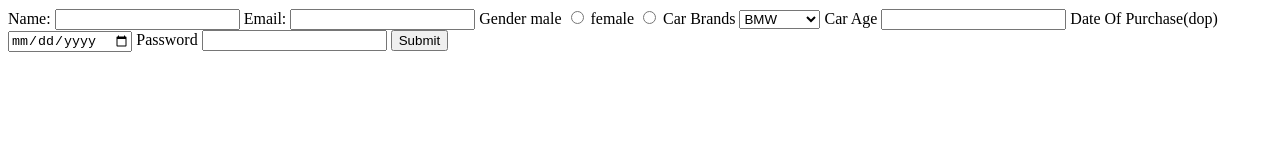
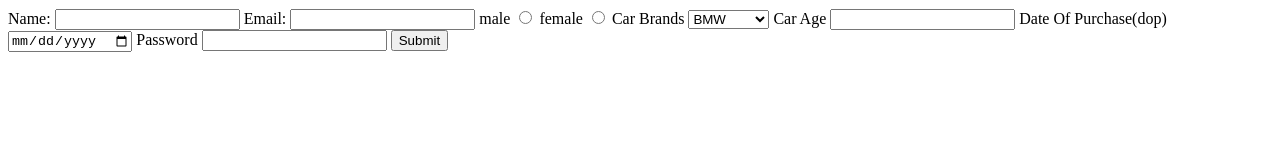
Before and after one commit to acciojob/car-insurance-form-venusagar-accio, a website: page main.html in a window 1280 px wide. Drawn offline with Linux system fonts and the light colour scheme.

Commit message:
created a submission

```diff
--- a/main.html
+++ b/main.html
@@ -13,11 +13,10 @@
 		<input type="text" id=name required>
 		<label for="email">Email:</label>
 		<input type="email" id="email" required>
-		<label>Gender</label>
 		<label for="male">male</label>
-		<input type="radio" id="male" name="Gender" required>
+		<input type="radio" id="male" name="gender" required>
 		<label for="female">female</label>
-		<input type="radio" id="female" name="Gender" required>
+		<input type="radio" id="female" name="gender" required>
 		<label for="cars">Car Brands</label>
 		<select id="cars">
            <option value="bmw">BMW</option>
```
